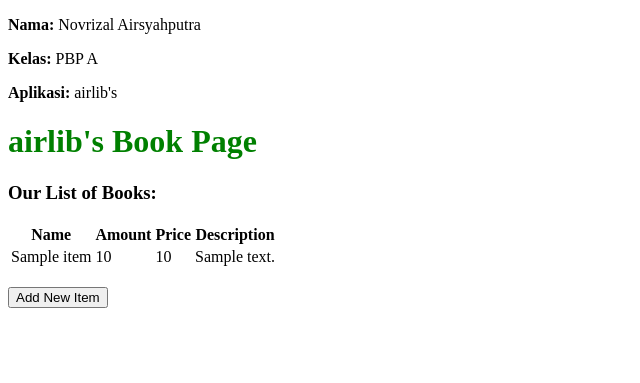
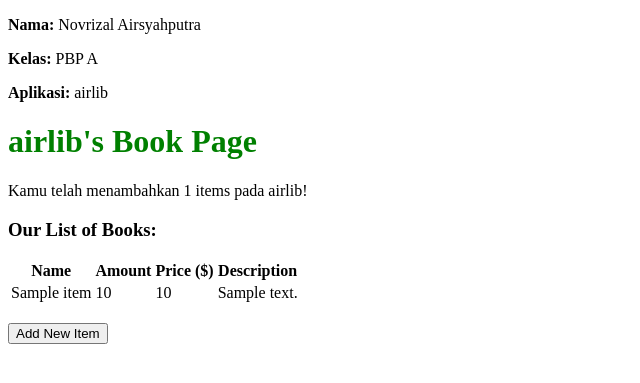
Before and after one commit to novrizair/airlib, a Django app: page / in a window 1280 px wide. Shown: the top 383 px of the page, without its empty margins (0-640 px from the left). Run offline with Django 4.2, Linux system fonts and the light colour scheme; tables that the repository leaves empty hold one stand-in row (values such as "Sample post").

Commit message:
TUGAS 3 BONUS DONE

```diff
--- a/main/templates/main.html
+++ b/main/templates/main.html
@@ -10,6 +10,8 @@
 <!-- Header Application -->
 <h1> <font color = green> airlib's Book Page</font> </h1>
 
+<p> Kamu telah menambahkan {{ counting }} items pada airlib! </p>
+
 <!-- List of Books -->
 <h3>Our List of Books:</h3>
 
@@ -17,7 +19,7 @@
     <tr>
         <th>Name</th>
         <th>Amount</th>
-        <th>Price</th>
+        <th>Price ($)</th>
         <th>Description</th>
     </tr>
 
--- a/main/views.py
+++ b/main/views.py
@@ -8,11 +8,13 @@ from main.models import Item
 
 def show_main(request):
     items = Item.objects.all()
+    counting = items.count()
 
     context = {
         'nama': 'Novrizal Airsyahputra',
         'kelas': 'PBP A',
-        'aplikasi': "airlib's",
+        'aplikasi': "airlib",
+        'counting': counting,
         'items': items,
     }
 
```
